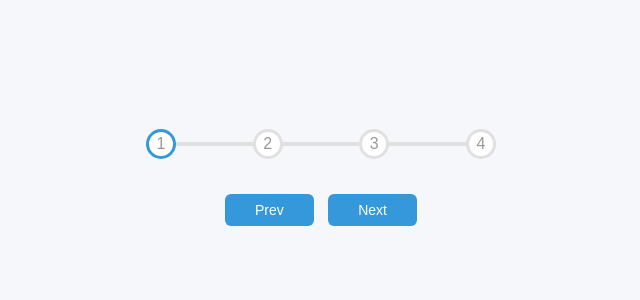
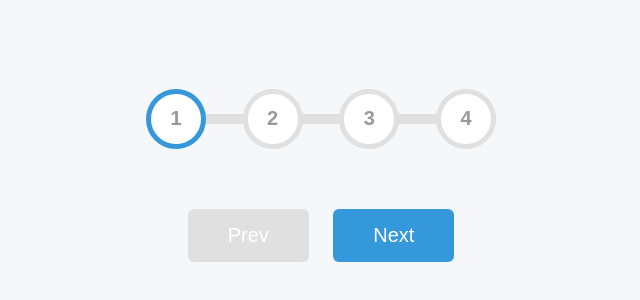
Before and after one commit to Sergitodelavega/50DaysOfCodeChallenge, a plain HTML site: page Progress_Steps_Day2/index.html in a window 1280 px wide. Shown: the part 220-520 px from the top of the page, without its empty margins (319-959 px from the left). Drawn offline with Linux system fonts and the light colour scheme; a web font is replaced by a local one.

```diff
--- a/Expanding_Cards_Day1/style.css
+++ b/Expanding_Cards_Day1/style.css
@@ -1,4 +1,4 @@
-@import url('https://fonts.googleapis.com/css2?family=Montserrat:wght@500;700&family=PT+Serif:wght@400;700&family=Poppins:wght@500;700&family=Muli&display=swap');
+@import url('https://fonts.googleapis.com/css2?family=PT+Serif:wght@400;700&family=Poppins:wght@500;700&family=Muli&display=swap');
 *{
     box-sizing: border-box;
 }
@@ -59,4 +59,8 @@
     .panel:nth-of-type(5){
         display: none;
     }
+
+    .panel h3{
+        font-size: 20px;
+    }
 }
--- a/Progress_Steps_Day2/index.html
+++ b/Progress_Steps_Day2/index.html
@@ -16,7 +16,7 @@
             <div class="circle">4</div>
         </div>
 
-        <button class="btn" id="prev">Prev</button>
+        <button class="btn" id="prev" disabled>Prev</button>
         <button class="btn" id="next">Next</button>
     </div>
 
--- a/Progress_Steps_Day2/style.css
+++ b/Progress_Steps_Day2/style.css
@@ -28,7 +28,7 @@
     justify-content: space-between;
     max-width: 100%;
     width: 350px;
-    margin-bottom: 30px;
+    margin-bottom: 50px;
     position: relative;
 }
 
@@ -39,7 +39,7 @@
     top: 50%;
     left: 0;
     transform: translateY(-50%);
-    height: 4px;
+    height: 10px;
     z-index: -1;
     width: 100%;
     transition: 0.4s ease;
@@ -51,7 +51,7 @@
     top: 50%;
     left: 0;
     transform: translateY(-50%);
-    height: 4px;
+    height: 10px;
     z-index: -1;
     width: 0%;
     transition: 0.4s ease;
@@ -61,13 +61,21 @@
     background-color: #fff;
     color: #999;
     border-radius: 50%;
-    height: 30px;
-    width: 30px;
+    height: 60px;
+    width: 60px;
     display: flex;
     align-items: center;
     justify-content: center;
-    border: 3px solid var(--line-border-empty);
+    border: 5px solid var(--line-border-empty);
     transition: .4s ease;
+    font-size: 20px;
+    font-weight: bold;
+}
+
+.circle:nth-child(2),
+.circle:nth-child(3),
+.circle:nth-child(4){
+    margin-right: 20px;
 }
 
 .circle.active{
@@ -80,10 +88,10 @@
     border: 0;
     font-family: inherit;
     border-radius: 6px;
-    padding: 8px 30px;
-    margin: 5px;
+    padding: 15px 40px;
+    margin: 10px;
     cursor: pointer;
-    font-size: 14px;
+    font-size: 20px;
 }
 
 .btn:active{
```
Also changed, not shown: Expanding_Cards_Day1/script.js (line endings or trailing spaces).
